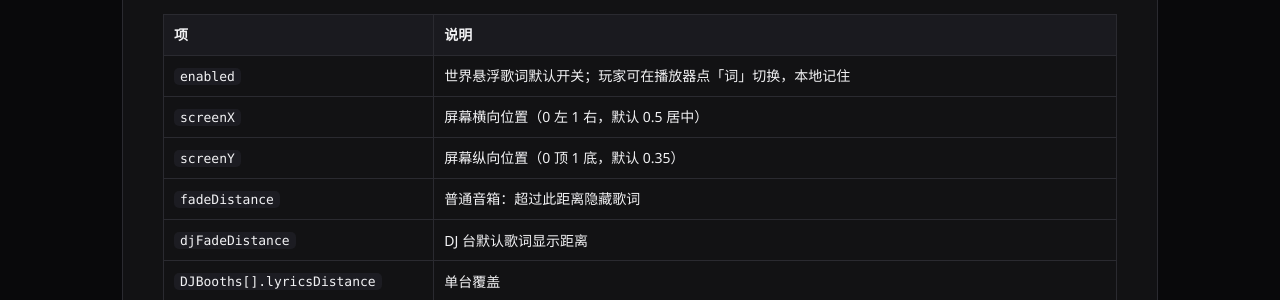
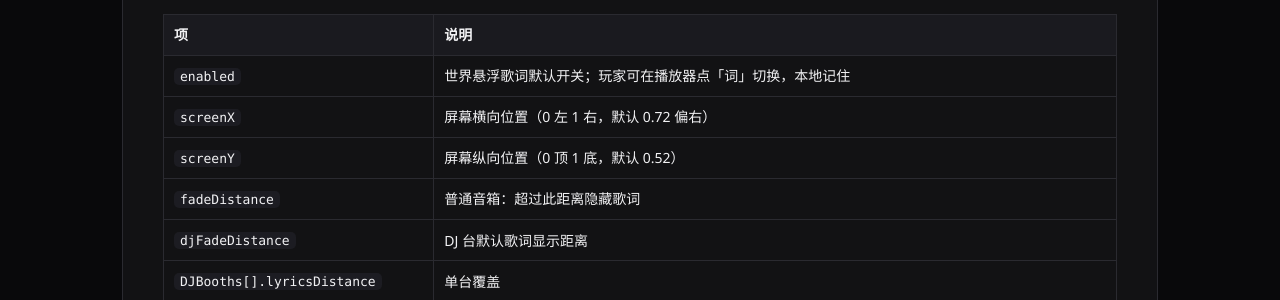
Before and after one commit to gege806/gege-docs, a Jekyll site: the page built from plugins/gege-musicbox.md, in a window 1280 px wide and 900 px high, scrolled down 4207 px. Shown: the part 153-453 px from the top of the window. Built offline with Jekyll 4.4.1, drawn with Linux system fonts in a browser that asks for light colours; some of the changed text lies outside the part shown.

Commit message:
更新格格音乐盒文档：悬浮歌词默认偏右且不挡扛起者（v1.2.4）。

```diff
--- a/plugins/gege-musicbox.md
+++ b/plugins/gege-musicbox.md
@@ -147,8 +147,8 @@ Config.DJBooths = {
 | 项 | 说明 |
 |----|------|
 | `enabled` | 世界悬浮歌词默认开关；玩家可在播放器点「词」切换，本地记住 |
-| `screenX` | 屏幕横向位置（0 左 1 右，默认 0.5 居中） |
-| `screenY` | 屏幕纵向位置（0 顶 1 底，默认 0.35） |
+| `screenX` | 屏幕横向位置（0 左 1 右，默认 0.72 偏右） |
+| `screenY` | 屏幕纵向位置（0 顶 1 底，默认 0.52） |
 | `fadeDistance` | 普通音箱：超过此距离隐藏歌词 |
 | `djFadeDistance` | DJ 台默认歌词显示距离 |
 | `DJBooths[].lyricsDistance` | 单台覆盖 |
@@ -321,6 +321,12 @@ musicbox = {
 
 ## 更新日志
 
+### 1.2.4 · 2026-08-29
+
+**修复**
+- 悬浮歌词默认改到屏幕右侧中部，不再挡在人物头上
+- 自己扛起音箱播放时，不再在自己头顶显示悬浮歌词（旁人仍可见）
+
 ### 1.2.3 · 2026-08-29
 
 **优化**
```
Also changed, not shown: other parts of plugins/gege-musicbox.md (+1 -1 lines).
